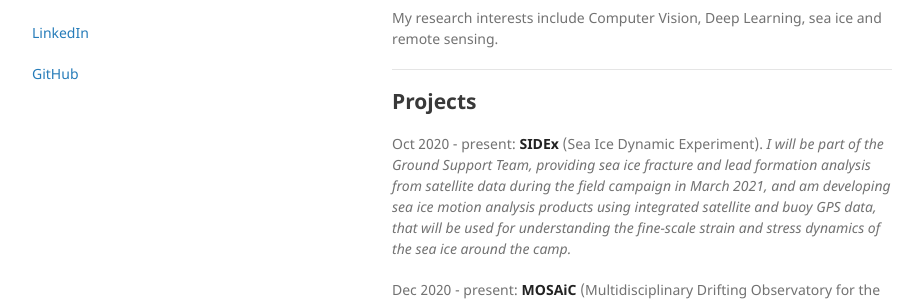
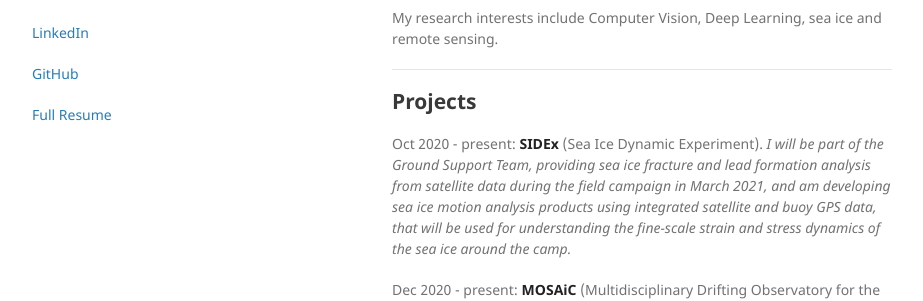
Before and after one commit to kelseykap/kelseykap.github.io, a Jekyll site: the page built from index.md, in a window 1280 px wide. Shown: the part 370-671 px from the top of the page, without its empty margins (178-1101 px from the left). Built offline with Jekyll 4.4.1, drawn with Linux system fonts in a browser that asks for light colours; our own code applies the rules of GitHub Pages for plain Markdown files.

Commit message:
Update default.html

```diff
--- a/_layouts/default.html
+++ b/_layouts/default.html
@@ -33,6 +33,7 @@
         <p class="view"><a href="mailto:kelskap@udel.edu">Email</a></p>
         <p class="view"><a href="https://www.linkedin.com/in/kelsey-kaplan-65b6a81b8/">LinkedIn</a></p>
         <p class="view"><a href="{{ site.github.owner_url }}">GitHub</a></p>
+        <p class="view"><a href="https://kelseykap.github.io/Resume.pdf">Full Resume</a></p>
         {% endif %}
 
         {% if site.show_downloads %}
```
